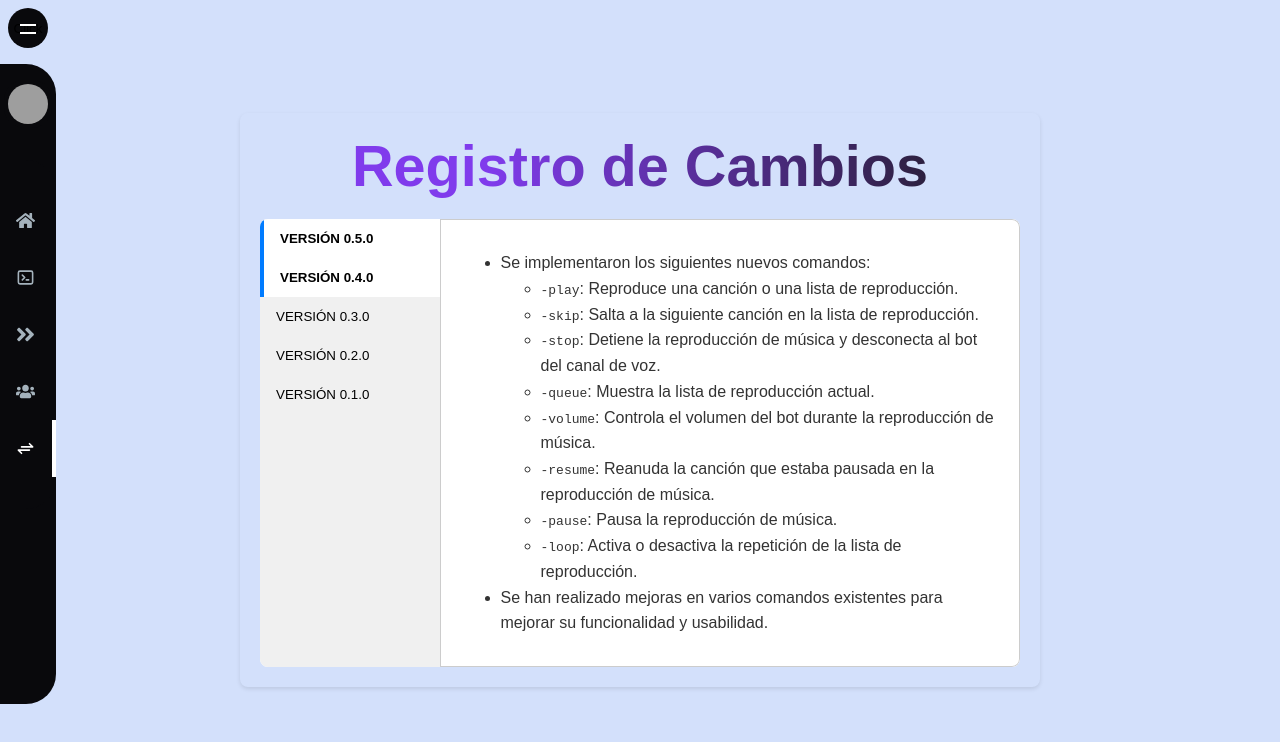
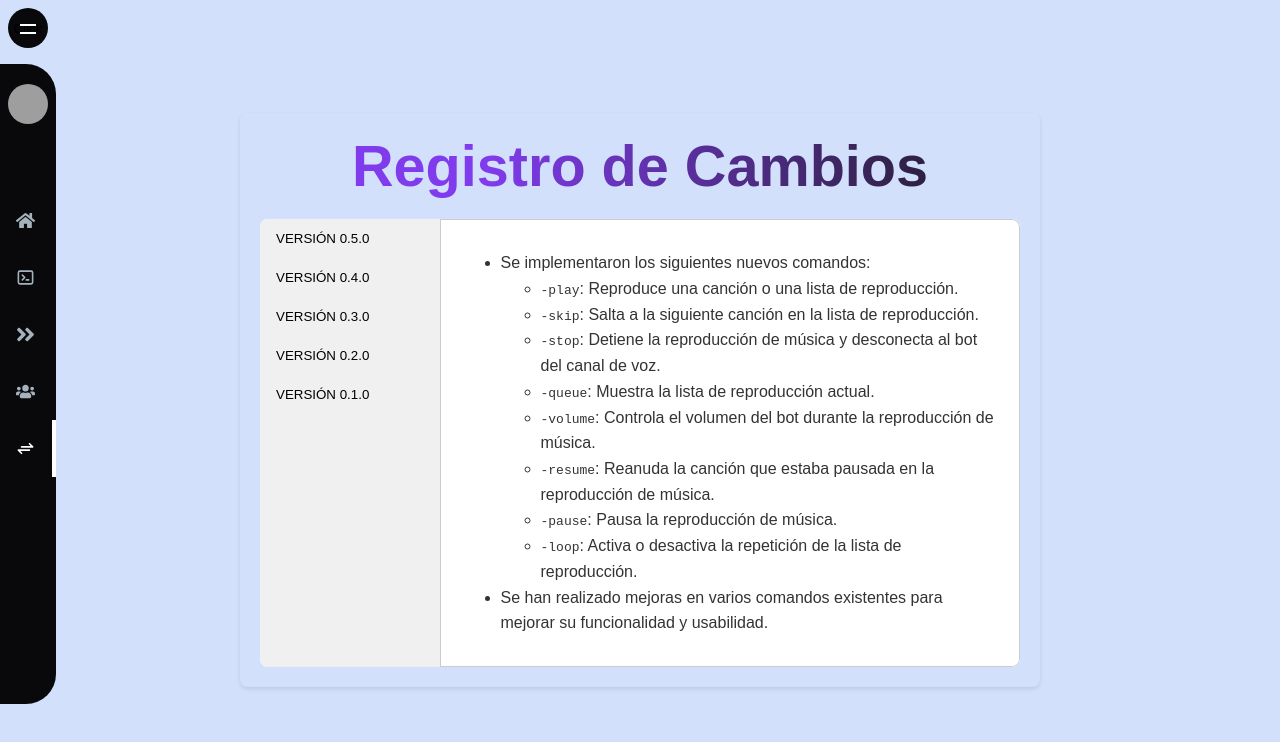
Before and after one commit to Johnny1305/number_bot_website, a React (Create React App) app: page /changelog in a window 1280 px wide. Shown: the top 742 px of the page. Built offline with nearby package versions, Linux system fonts and the light colour scheme; grey boxes are pictures that could not be loaded.

Commit message:
Update ChangeLog.js

```diff
--- a/src/Pages/ChangeLog.js
+++ b/src/Pages/ChangeLog.js
@@ -18,7 +18,7 @@ const ChangelogComponent = () => {
                 <div className="folder">
                     <div className="tabs">
                     <button
-                            className={`tab ${activeTab === "tab-0.5.0" ? "active" : "active"}`}
+                            className={`tab ${activeTab === "tab-0.5.0" ? "active" : ""}`}
                             onClick={(e) => openTab(e, "tab-0.5.0")}
                         >
                             <div>
@@ -26,7 +26,7 @@ const ChangelogComponent = () => {
                             </div>
                         </button>
                         <button
-                            className={`tab ${activeTab === "tab-0.4.0" ? "active" : ""}`}
+                            className={`tab ${activeTab === "tab-0.4.0" ? "" : ""}`}
                             onClick={(e) => openTab(e, "tab-0.4.0")}
                         >
                             <div>
```
